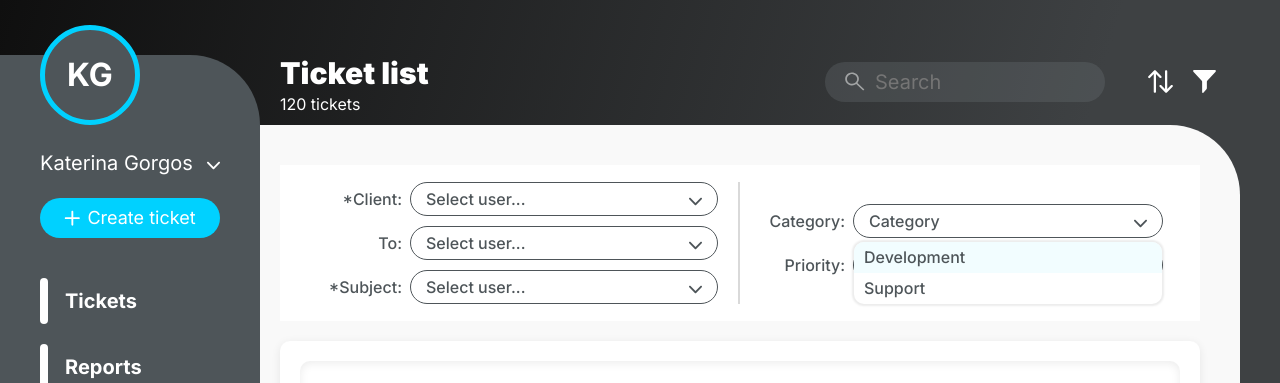
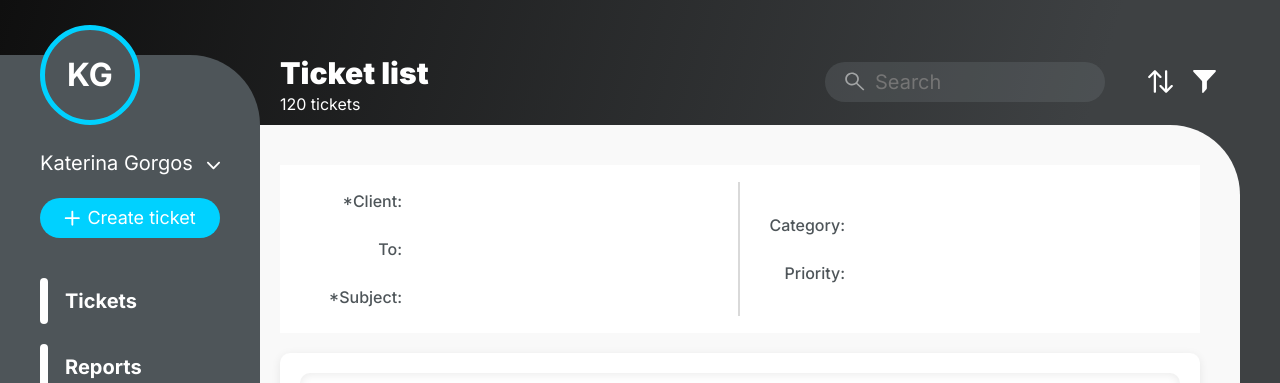
Before and after one commit to romancazac/ticket-app, a React (Create React App) app: page /create in a window 1280 px wide. Shown: the top 383 px of the page. Built offline with nearby package versions, Linux system fonts and the light colour scheme; data requests are answered from the project's data file.

Commit message:
create ticket

```diff
--- a/public/db.json
+++ b/public/db.json
@@ -1,5 +1,6 @@
 {
-  "tickets": [{
+  "tickets": [
+    {
       "id": 1,
       "title": "Problema de sistem",
       "author": "Jora Cardan",
@@ -7,9 +8,10 @@
       "priority": "high",
       "category": "development",
       "responsible": true,
-    "edit":"15 12 2021",
-    "body":""
-  }, {
+      "edit": "15 12 2021",
+      "body": ""
+    },
+    {
       "id": 2,
       "title": "Am nevoie de ajutor",
       "author": "Jora Cardan",
@@ -17,7 +19,8 @@
       "priority": "low",
       "category": "support",
       "responsible": true
-  }, {
+    },
+    {
       "id": 3,
       "title": "Api problem ",
       "author": "Jora Cardan",
@@ -25,7 +28,8 @@
       "priority": "high",
       "category": "development",
       "responsible": true
-  }, {
+    },
+    {
       "id": 4,
       "title": "Api problem ",
       "author": "Jora Cardan",
@@ -33,8 +37,155 @@
       "priority": "low",
       "category": "development",
       "responsible": true
-  } ],
-
+    },
+    {
+      "client": [
+        "Vanea Caldare"
+      ],
+      "to": [
+        "user2"
+      ],
+      "subject": [
+        "subject2"
+      ],
+      "category": [
+        "Support"
+      ],
+      "priority": [
+        "High"
+      ],
+      "body": "xcvxcvxcv",
+      "status": "Responsible",
+      "id": 5
+    },
+    {
+      "client": [
+        "Jora Cardan"
+      ],
+      "to": [
+        "user2"
+      ],
+      "title": [
+        "subject1"
+      ],
+      "category": [
+        "Development"
+      ],
+      "priority": [
+        "Low"
+      ],
+      "body": [],
+      "status": [],
+      "id": 6
+    },
+    {
+      "author": [
+        "Jora Cardan"
+      ],
+      "to": [
+        "user1"
+      ],
+      "title": [
+        "subject3"
+      ],
+      "category": [
+        "Support"
+      ],
+      "priority": [
+        "Low"
+      ],
+      "body": "Body text",
+      "status": "Responsible",
+      "id": 7
+    },
+    {
+      "author": [
+        "Jora Cardan"
+      ],
+      "to": [
+        "user2"
+      ],
+      "title": [
+        "subject1"
+      ],
+      "category": [
+        "Support"
+      ],
+      "priority": [
+        "Low"
+      ],
+      "body": "sdfsdf",
+      "status": "Not responsible",
+      "id": 8
+    },
+    {
+      "author": [
+        "Vanea Caldare",
+        "Dumitru Vartan"
+      ],
+      "to": [],
+      "title": [],
+      "category": [
+        "Support"
+      ],
+      "priority": [
+        "High"
+      ],
+      "body": [],
+      "status": [],
+      "id": 9
+    },
+    {
+      "author": [],
+      "to": [],
+      "title": [],
+      "category": [],
+      "priority": [],
+      "body": [],
+      "status": [],
+      "id": 10
+    },
+    {
+      "author": [],
+      "to": [],
+      "title": [],
+      "category": [],
+      "priority": [],
+      "body": [],
+      "status": [],
+      "id": 11
+    },
+    {
+      "author": [],
+      "to": [],
+      "title": [],
+      "category": [],
+      "priority": [],
+      "body": [],
+      "status": [],
+      "id": 12
+    },
+    {
+      "author": [],
+      "to": [],
+      "title": [],
+      "category": [],
+      "priority": [],
+      "body": [],
+      "status": [],
+      "id": 13
+    },
+    {
+      "author": [],
+      "to": [],
+      "title": [],
+      "category": [],
+      "priority": [],
+      "body": "vbvbvb",
+      "status": [],
+      "id": 14
+    }
+  ],
   "profile": {
     "name": "typicode"
   }
--- a/src/components/select/Select.jsx
+++ b/src/components/select/Select.jsx
@@ -2,17 +2,12 @@ import React,{useEffect} from 'react'
 import { useSelect } from '../../hooks/select.hook';
 import DropDown from '../dropdown/DropDown';
 
-export const Select = ({dropItems,setActiveClient, activeClient,setUsActive }) => {
+export const Select = ({dropItems,setActiveClient, activeClient, checkbox }) => {
 
 
    // const {onUser, users, setUsers,activeClient,setActiveClient} = useSelect();
    const {onUser, users, setUsers} = useSelect();
 
-   // const objData = (i) => {
-   //    setUsActive([{
-   //       user:users[i]
-   //    }])
-   // }
 
    useEffect(() => {
       setUsers(dropItems);
@@ -20,29 +15,46 @@ export const Select = ({dropItems,setActiveClient, activeClient,setUsActive }) =
    }, [])
    return (
       <DropDown
-         title={activeClient + '' || "Select user..."}
-         className={"ticket-create__dropdown"}
+         title={activeClient + '' || "Select option..."}
+         classNameName={"ticket-create__dropdown"}
          dropIcon={
             <svg fill="none">
                <path d="M6.49996 8.20529C6.26698 8.20529 6.03402 8.11633 5.85639 7.93878L0.266684 2.34902C-0.0888946 1.99344 -0.0888946 1.41693 0.266684 1.0615C0.622118 0.706063 1.19851 0.706063 1.55412 1.0615L6.49996 6.00763L11.4458 1.06167C11.8014 0.706236 12.3778 0.706236 12.7332 1.06167C13.0889 1.4171 13.0889 1.99361 12.7332 2.34919L7.14354 7.93896C6.96582 8.11653 6.73286 8.20529 6.49996 8.20529Z" />
             </svg>
          }
       >
-         <ul class="dropdown__items">
+         <ul className="dropdown__items">
             {
                users.map((user, i) =>
-                  <li>
-                     <div class="dropdown__item checkbox">
-                        <input id={user}
-                           type="checkbox"
-                           name="remember"
+
+                  <li key={user}>
+                     <div className="dropdown__item checkbox" >
+                        {
+                           checkbox ?
+                           <>
+                           <input id={user}
+                              type="checkbox"
+                              name="remember"
+                              onClick={
+                                 () => onUser(i, activeClient, setActiveClient,checkbox)}
+                              className="checkbox__input" />
+                           <label htmlFor={user}
+                              className="checkbox__label"><span>{user}</span></label>
+                           </>
+                           :
+                           <span
+
                            onClick={
-                              () => onUser(i, activeClient, setActiveClient)}
-                           class="checkbox__input" />
-                        <label for={user}
-                           class="checkbox__label"><span>{user}</span></label>
+                              () => onUser(i, activeClient, setActiveClient,checkbox)}
+                            >{user}</span>
+                        }
+
+
                      </div>
                   </li>
+
+
+
                )
             }
 
--- a/src/components/ticket/Ticket.jsx
+++ b/src/components/ticket/Ticket.jsx
@@ -7,7 +7,7 @@ const Ticket = ({ title, id, author, date, responsible, priority, edit, ticketIn
   const { iconRow, iconLable, iconSet } = useIcon();
 
   useEffect(() => {
-    iconSet(priority)
+    iconSet(priority.toString().toLowerCase())
   }, [])
   return (
     <Link to={`/dashboard/${id}`} className="content-body__row content-row">
--- a/src/hooks/select.hook.js
+++ b/src/hooks/select.hook.js
@@ -5,14 +5,17 @@ export const useSelect = () => {
    // const [activeClient, setActiveClient] = useState([]);
    const [users, setUsers] = useState([]);
 
-   const onUser = (i,activeClient,setActiveClient) => {
+   const onUser = (i,activeClient,setActiveClient, checkbox) => {
 
 
       const findItem = activeClient.find((item) => item === users[i]);
       if (findItem) {
          setActiveClient(prev => prev.filter((item) => item !== users[i]))
       } else {
+         checkbox ?
          setActiveClient(prev => [...prev, users[i]])
+         :
+         setActiveClient(prev => [users[i]])
       }
 
    }
--- a/src/pages/CreateTicket.jsx
+++ b/src/pages/CreateTicket.jsx
@@ -1,191 +1,130 @@
+import React, { useEffect, useState } from "react";
 
-import React, { useEffect, useState } from 'react'
-import { useFormik } from 'formik'
+import DropDown from "../components/dropdown/DropDown";
+import FilterItem from "../components/filter/FilterItem";
 
-import DropDown from '../components/dropdown/DropDown';
-import { useSelect } from '../hooks/select.hook';
-import { Select } from '../components/select/Select';
+import { Select } from "../components/select/Select";
+import useTicketService from "../services/TicketServices";
 export const CreateTicket = () => {
 
-   const {onUser, users, setUsers,activeClient} = useSelect();
-   const [us1, setUs1] = useState([])
-   const [us2, setUs2] = useState([])
-   const [us3, setUs3] = useState([])
-   console.log(us1, us2,us3)
+  const { createTicket } = useTicketService()
 
-   const formik = useFormik({
-      initialValues: {
+  const [client, setClient] = useState([]);
+  const [to, setTo] = useState([]);
+  const [subject, setSubject] = useState([]);
+  const [category, setCategory] = useState([]);
+  const [priority, setPriority] = useState([]);
+  const [body, setBody] = useState([]);
+  const [status, setStatus] = useState([]);
 
-         body:''
+  const handleForm = (e) => {
+    e.preventDefault();
+    const dataForm = {
+      author: client,
+      to: to,
+      title: subject,
+      category: category,
+      priority: priority,
+      body:body,
+      status:status
 
-      },
-      onSubmit: values => console.log(JSON.stringify([us1,us2, values], null, 2))
-   })
+    };
+    createTicket(JSON.stringify(dataForm))
+
+  };
 
 
+  useEffect(() => {
+
+  },[])
   return (
-      <form class="content-body__rows ticket-info" onSubmit={formik.handleSubmit}>
-         <div class="ticket-info__header">
-            <div class="ticket-info__top ticket-create">
-               <div class="ticket-create__colum">
-                  <div class="ticket-create__line">
-                     <span class="ticket-create__lable">*Client:</span>
+    <form className="content-body__rows ticket-info" onSubmit={handleForm}>
+      <div className="ticket-info__header">
+        <div className="ticket-info__top ticket-create">
+          <div className="ticket-create__colum">
+            <div className="ticket-create__line">
+              <span className="ticket-create__lable">*Client:</span>
 
               <Select
-                     dropItems={["Jora Cardan", "Vanea Caldare", "Dumitru Vartan" ]}
-                     activeClient={us2}
-                     setActiveClient={setUs2}
-
-                     />
-                     {/* <DropDown
-                        title={activeClient + '' || "Select user..."}
-                        className={"ticket-create__dropdown"}
-                        dropIcon={
-                           <svg fill="none">
-                              <path d="M6.49996 8.20529C6.26698 8.20529 6.03402 8.11633 5.85639 7.93878L0.266684 2.34902C-0.0888946 1.99344 -0.0888946 1.41693 0.266684 1.0615C0.622118 0.706063 1.19851 0.706063 1.55412 1.0615L6.49996 6.00763L11.4458 1.06167C11.8014 0.706236 12.3778 0.706236 12.7332 1.06167C13.0889 1.4171 13.0889 1.99361 12.7332 2.34919L7.14354 7.93896C6.96582 8.11653 6.73286 8.20529 6.49996 8.20529Z" />
-                           </svg>
-                        }
-                     >
-                        <ul class="dropdown__items">
-                           {
-                              users.map((user, i) =>
-                                 <li>
-                                    <div class="dropdown__item checkbox">
-                                       <input id={user}
-                                          type="checkbox"
-                                          name="remember"
-                                          onClick={
-                                             () => onUser(i)}
-
-                                          class="checkbox__input" />
-                                       <label for={user}
-
-                                          class="checkbox__label"><span>{user}</span></label>
-                                    </div>
-                                 </li>
-                              )
-                           }
-
-                        </ul>
-
-                     </DropDown> */}
-                  </div>
-                  <div class="ticket-create__line">
-                     <span class="ticket-create__lable">To:</span>
-                     <Select
-                     dropItems={["user1", "user2", "user3" ]}
-                     activeClient={us1}
-                     setActiveClient={setUs1}
+                dropItems={["Jora Cardan", "Vanea Caldare", "Dumitru Vartan"]}
+                activeClient={client}
+                setActiveClient={setClient}
+                checkbox={true}
               />
             </div>
-                  <div class="ticket-create__line">
-                     <span class="ticket-create__lable">*Subject:</span>
+            <div className="ticket-create__line">
+              <span className="ticket-create__lable">To:</span>
               <Select
-                     dropItems={["sub1", "sub2", "sub3" ]}
-                     activeClient={us3}
-                     setActiveClient={setUs3}
+                dropItems={["user1", "user2", "user3"]}
+                activeClient={to}
+                setActiveClient={setTo}
+                checkbox={true}
+              />
+            </div>
+            <div className="ticket-create__line">
+              <span className="ticket-create__lable">*Subject:</span>
+              <Select
+                dropItems={["subject1", "subject2", "subject3"]}
+                activeClient={subject}
+                setActiveClient={setSubject}
+                checkbox={true}
               />
             </div>
           </div>
-               <div class="ticket-create__colum">
-                  <div class="ticket-create__line">
-                     <span class="ticket-create__lable">Category:</span>
+          <div className="ticket-create__colum">
+            <div className="ticket-create__line">
+              <span className="ticket-create__lable">Category:</span>
+              <Select
+                dropItems={['Development', 'Support']}
+                activeClient={category}
+                setActiveClient={setCategory}
+                checkbox={false}
+              />
 
-                     <div class="ticket-create__dropdown dropdown ">
-                        {/* <!-- add class dropdown__name "_active-drop" open drop -->
-                        <!-- exemple  <span class="dropdown__name _active-drop"></span> --> */}
-                        <span class="dropdown__name _active-drop">
-                           <div class="dropdown__names ">
-                              Category
+            </div>
+            <div className="ticket-create__line">
+              <span className="ticket-create__lable">Priority:</span>
+              <Select
+                dropItems={['High', 'Low']}
+                activeClient={priority}
+                setActiveClient={setPriority}
+                checkbox={false}
+              />
+            </div>
+          </div>
+        </div>
+      </div>
+      <div className="ticket-info__footer form-ticket form-ticket_redactor">
+        <div className="form-ticket__elements">
+          <div className="form-ticket__body">
+            <textarea
+              className="form-ticket__textarea"
+              name="body"
+              value={body}
+              onChange={(e) => setBody(e.target.value)}
+              id="#"
+            >
+              Start typing...
+            </textarea>
           </div>
 
-                           <span class="dropdown__icon">
-                              <svg fill="none">
-                                 <path d="M6.49996 8.20529C6.26698 8.20529 6.03402 8.11633 5.85639 7.93878L0.266684 2.34902C-0.0888946 1.99344 -0.0888946 1.41693 0.266684 1.0615C0.622118 0.706063 1.19851 0.706063 1.55412 1.0615L6.49996 6.00763L11.4458 1.06167C11.8014 0.706236 12.3778 0.706236 12.7332 1.06167C13.0889 1.4171 13.0889 1.99361 12.7332 2.34919L7.14354 7.93896C6.96582 8.11653 6.73286 8.20529 6.49996 8.20529Z" />
-                              </svg>
-                           </span>
-
-                        </span>
-                        <ul class="dropdown__items">
-                           <li>
-                              <button class="dropdown__item _active ">
-                                 Development
-                              </button>
-                           </li>
-                           <li>
-                              <button class="dropdown__item ">
-                                 Support
-                              </button>
-                           </li>
-
-
-                        </ul>
-                     </div>
-                  </div>
-                  <div class="ticket-create__line">
-                     <span class="ticket-create__lable">Priority:</span>
-                     <div class="ticket-create__dropdown dropdown ">
-                        {/* <!-- add class dropdown__name "_active-drop" open drop -->
-                        <!-- exemple  <span class="dropdown__name _active-drop"></span> --> */}
-                        <span class="dropdown__name">
-                           <div class="dropdown__names ">
-                              Category
-                           </div>
-
-                           <span class="dropdown__icon">
-                              <svg fill="none">
-                                 <path d="M6.49996 8.20529C6.26698 8.20529 6.03402 8.11633 5.85639 7.93878L0.266684 2.34902C-0.0888946 1.99344 -0.0888946 1.41693 0.266684 1.0615C0.622118 0.706063 1.19851 0.706063 1.55412 1.0615L6.49996 6.00763L11.4458 1.06167C11.8014 0.706236 12.3778 0.706236 12.7332 1.06167C13.0889 1.4171 13.0889 1.99361 12.7332 2.34919L7.14354 7.93896C6.96582 8.11653 6.73286 8.20529 6.49996 8.20529Z" />
-                              </svg>
-                           </span>
-
-                        </span>
-                        <ul class="dropdown__items">
-                           <li>
-                              <button class="dropdown__item _active ">
-                                 Development
-                              </button>
-                           </li>
-                           <li>
-                              <button class="dropdown__item ">
-                                 Support
-                              </button>
-                           </li>
-
-
-                        </ul>
-                     </div>
-                  </div>
-
-               </div>
-            </div>
-
-         </div>
-         <div class="ticket-info__footer form-ticket form-ticket_redactor">
-            <div class="form-ticket__elements">
-               <div class="form-ticket__body">
-                  <textarea class="form-ticket__textarea"
-                     name="body"
-                     value={formik.values.body}
-                     onChange={formik.handleChange}
-                     id="#">Start typing...</textarea>
-               </div>
-
-               <div class="form-ticket__row">
-                  <div class="form-ticket__select">
+          <div className="form-ticket__row">
+            <div className="form-ticket__select">
               Ticket status
-                     <select name="status" id="#">
-                        <option selected>Choose status</option>
-                        <option value="1">
-                           Status 1
-                        </option>
-                        <option value="2"> Status 2</option>
+              <select name="status" id="#" onChange={(e) => setStatus(e.target.value)}>
+                <option value=''>Choose status</option>
+                <option value="Responsible">Responsible</option>
+                <option value="Not responsible">Not responsible</option>
               </select>
             </div>
-                  <div class="form-ticket__btns">
-                     <button type='sumit' class="ticket-body__show  btn-block">
+            <div className="form-ticket__btns">
+              <button type="sumit" className="ticket-body__show  btn-block">
                 Send
               </button>
-                     <a href="#" class="ticket-body__show ticket-body__show_border btn-block">
+              <a
+                href="#"
+                className="ticket-body__show ticket-body__show_border btn-block"
+              >
                 Cancel
               </a>
             </div>
@@ -193,5 +132,5 @@ export const CreateTicket = () => {
         </div>
       </div>
     </form>
-   )
-}
+  );
+};
--- a/src/services/TicketServices.js
+++ b/src/services/TicketServices.js
@@ -19,9 +19,13 @@ const useTicketService = () => {
         const res = await request(`${_apiBase}tickets/${id}`);
         return res
     }
+    const createTicket = async (obj) => {
+        const res = await request(`${_apiBase}tickets/`,'POST', obj);
+        return res
+    }
 
 
-    return { loading, error, clearError, getAllTickets, getTicket }
+    return { loading, error, clearError, getAllTickets, getTicket, createTicket }
 }
 
 export default useTicketService;
```
Lines whose indentation alone changed are shown as unchanged.
